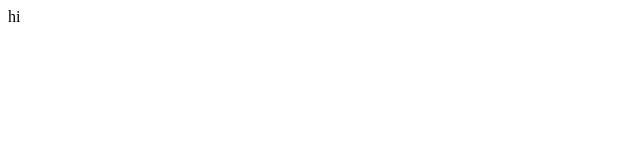
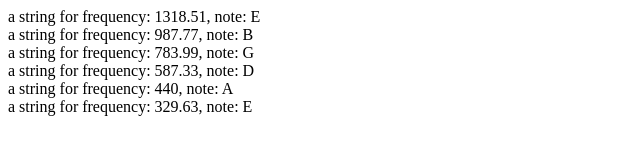
Before and after one commit to dlcoffee/fretboard-tuner, a React app: page / in a window 1280 px wide. Shown: the whole page, without its empty margins (0-640 px from the left). Built offline with nearby package versions, Linux system fonts and the light colour scheme.

Commit message:
basic soundz

```diff
--- a/app/index.js
+++ b/app/index.js
@@ -1,12 +1,70 @@
 import React from 'react';
 import ReactDOM from 'react-dom';
 
-console.log('hi!');
+class String extends React.Component {
+  constructor(props) {
+    super(props);
+
+    this.onClick = this.onClick.bind(this);
+  }
+
+  onClick() {
+    console.log('clicked!');
+
+    let { context, freq } = this.props;
+
+    let oscillator = context.createOscillator();
+    let gainNode = context.createGain();
+
+    oscillator.connect(gainNode)
+    gainNode.connect(context.destination);
+
+    oscillator.type = 'sine';
+    oscillator.frequency.value = freq;
+    gainNode.gain.setValueAtTime(1, context.currentTime);
+
+    oscillator.start(context.currentTime);
+
+    gainNode.gain.exponentialRampToValueAtTime(0.001, context.currentTime + 1);
+    oscillator.stop(context.currentTime + 1);
+  }
+
+  render() {
+    let { freq, name } = this.props;
+
+    return (
+      <div onClick={() => this.onClick()}>
+        a string for frequency: {freq}, note: {name}
+      </div>
+    )
+  };
+};
 
 class App extends React.Component {
+  constructor(props) {
+    super(props);
+
+    this.state = {
+      context: new (window.AudioContext || window.webkitAudioContext)(),
+    };
+
+    // set up audio context
+
+    // strings = [frequencies]
+  }
+
   render() {
-    return(
-      <div>hi</div>
+    const { context } = this.state;
+
+    return (
+      <div>
+        <String name={'E'} context={context} freq={1318.51} />
+        <String name={'B'} context={context} freq={987.77} />
+        <String name={'G'} context={context} freq={783.99} />
+        <String name={'D'} context={context} freq={587.33} />
+        <String name={'A'} context={context} freq={440}/>
+        <String name={'E'} context={context} freq={329.63} />
+      </div>
     );
   }
 };
--- a/index.html
+++ b/index.html
@@ -4,9 +4,9 @@
     <title>fretboard tuner</title>
   </head>
 
-  <div id="app"></div>
+  <body>
+    <div id="app"></div>
 
-  <body>
     <script src="build/bundle.js"></script>
   </body>
 </html>
```
Also changed, not shown: build/bundle.js.
